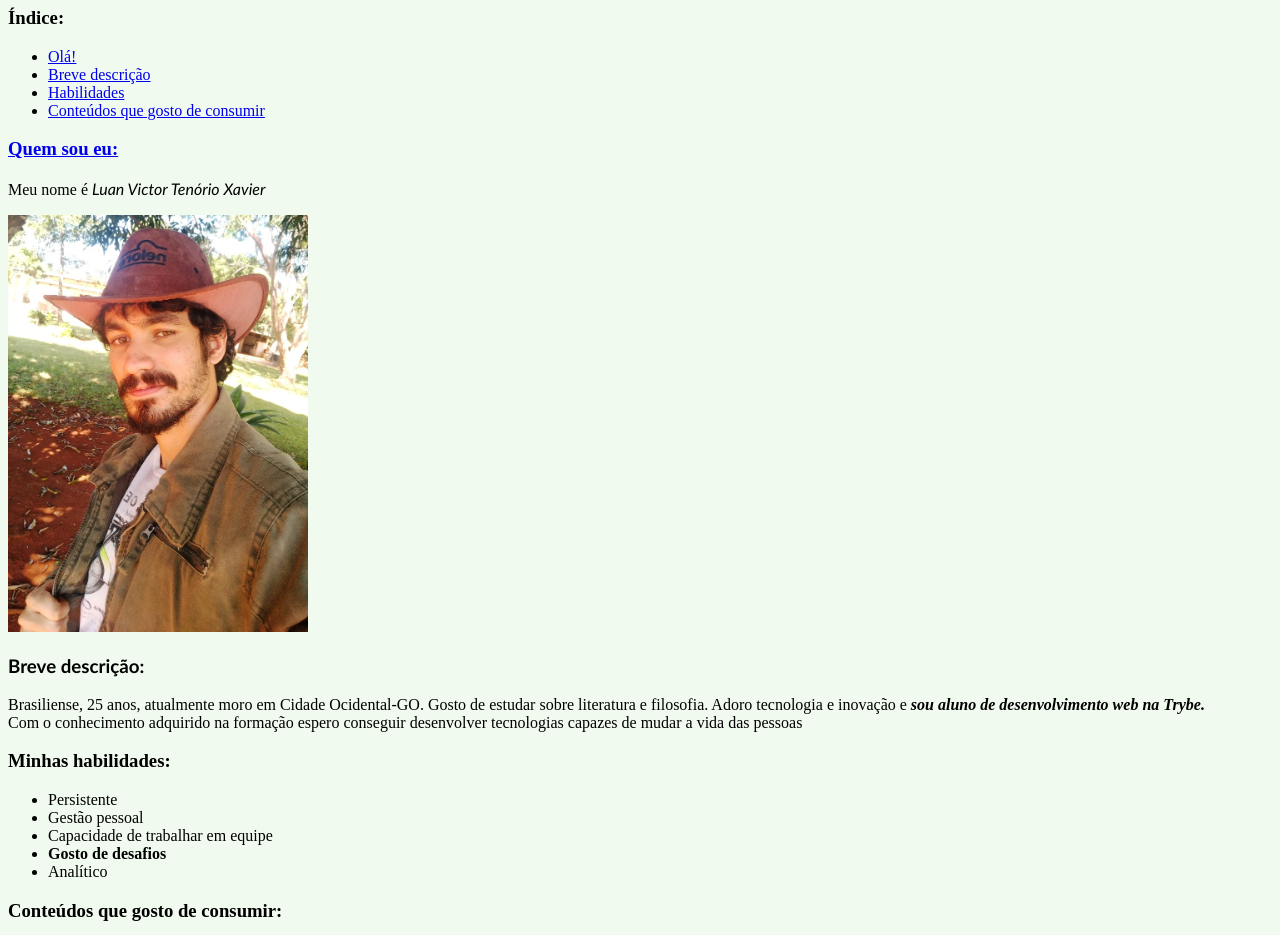
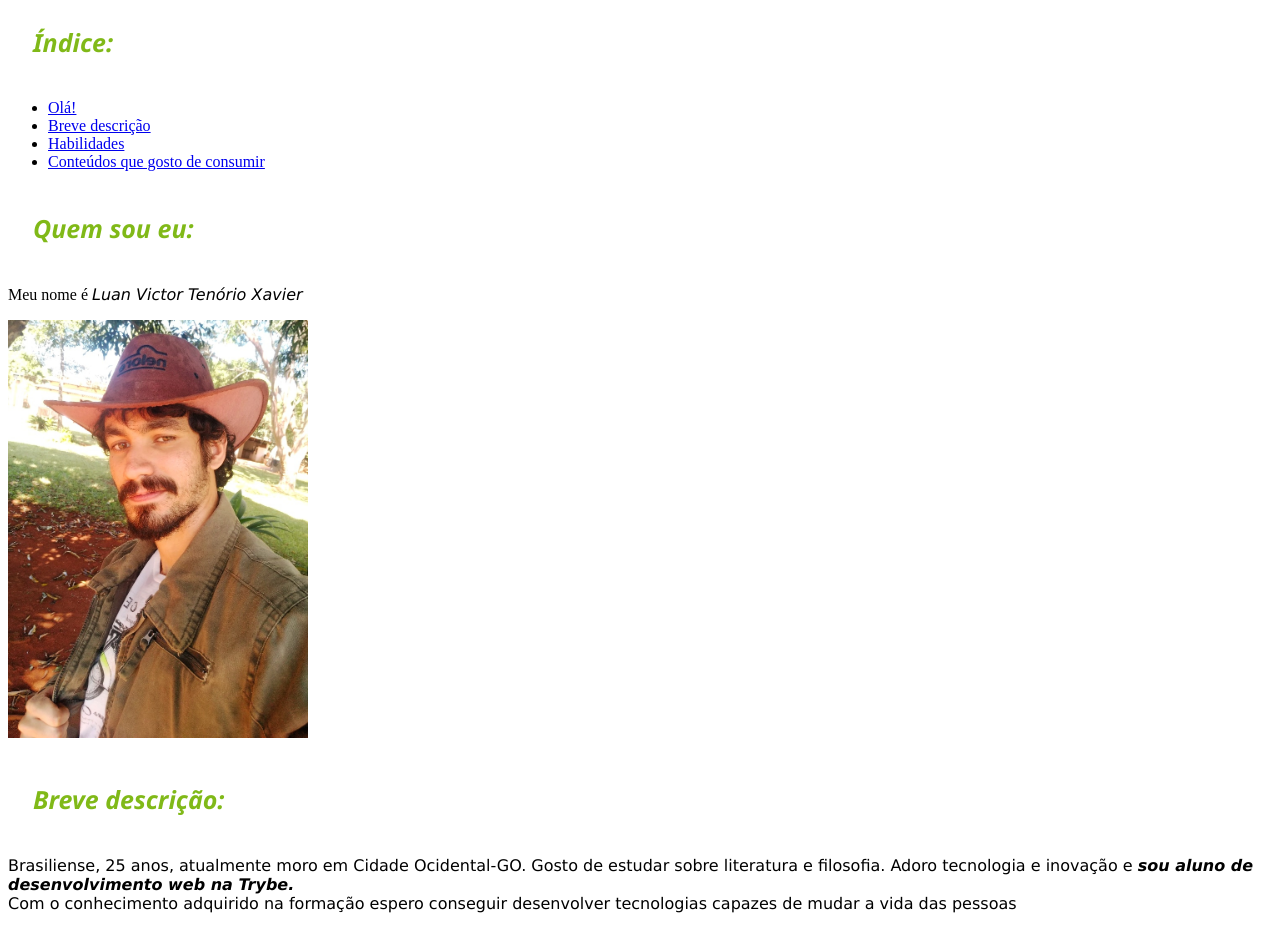
Before and after one commit to luan-vtx/luan-vtx.github.io, a plain HTML site: page index.html in a window 1280 px wide. Shown: the part 73-1008 px from the top of the page. Drawn offline with Linux system fonts and the light colour scheme.

Commit message:
alterar tamanho das fontas dos itens da lista de habilidade e alterar tags dos titulos

```diff
--- a/index.html
+++ b/index.html
@@ -3,25 +3,55 @@
   <head>
     <meta charset="UTF-8">
     <title>Portfólio</title>
+
     <style>
 
       body {
-        background-color: rgb(241, 250, 238);
+        background-color: white;
       }
 
-      #nome {
-        font-family: 'Trebuchet MS', 'Lucida Sans Unicode', 'Lucida Grande', 'Lucida Sans', Arial, sans-serif
+      .titles {
+        font-family: 'Segoe UI', Tahoma, Geneva, Verdana, sans-serif;
+        font-size: 25px;
+        font-style: oblique;
+        color: #80b918;
+        padding: 15px 25px;
+        text-decoration: none;
       }
 
-      #descricao {
-        font-family: 'Trebuchet MS', 'Lucida Sans Unicode', 'Lucida Grande', 'Lucida Sans', Arial, sans-serif;
+      #nome , #descricao {
+        font-family:'Lucida Sans', 'Lucida Sans Regular', 'Lucida Grande', 'Lucida Sans Unicode', Geneva, Verdana, sans-serif;
       }
+
+      .li1 {
+        font-size: 20px;
+      }
+
+      .li2 {
+        font-size: 10px;
+      }
+
+      .li3 {
+        font-size: 15px;
+      }
+
+      .li4 {
+        font-size: 25px;
+      }
+
+      .li5 {
+        font-size: 15px;
+        font-style: italic;
+        font-weight: bold;
+      }
+
     </style>
+
   </head>
 
   <body>
     <h1>Meu Portfólio Web</h1>
-    <h3>Índice:</h3>
+    <h3 class="titles">Índice:</h3>
       <ul>
         <li><a href="#foto">Olá!</a></li>
         <li><a href="#descricao">Breve descrição</a></li>
@@ -29,25 +59,25 @@
         <li><a href="#conteudo">Conteúdos que gosto de consumir</a></li>
       </ul>
 
-    <h3><a href="#foto">Quem sou eu:</a></h3>
+    <h3 class="titles">Quem sou eu:</h3>
       <p >Meu nome é <em id="nome">Luan Victor Tenório Xavier</em></p>
       <img src="IMG-20200628-WA0007-01.jpeg" alt="Imagem de Luan com chapéu na chácara de sua avó" width="300 px" id="foto">
 
-    <h3 id="descricao">Breve descrição:</h3>
-      <p>Brasiliense, 25 anos, atualmente moro em Cidade Ocidental-GO. Gosto de estudar sobre literatura e filosofia. Adoro tecnologia e inovação e <em><strong>sou aluno de desenvolvimento web na Trybe.</strong></em><br>
+    <h3 class="titles"> Breve descrição:</h3>
+      <p id="descricao">Brasiliense, 25 anos, atualmente moro em Cidade Ocidental-GO. Gosto de estudar sobre literatura e filosofia. Adoro tecnologia e inovação e <em><strong>sou aluno de desenvolvimento web na Trybe.</strong></em><br>
         Com o conhecimento adquirido na formação espero conseguir desenvolver tecnologias capazes de mudar a vida das pessoas
       </p>
 
-    <h3 id="habilidades">Minhas habilidades:</h3>
+    <h3 id="habilidades" class="titles">Minhas habilidades:</h3>
       <ul>
-        <li>Persistente</li>
-        <li>Gestão pessoal </li>
-        <li>Capacidade de trabalhar em equipe</li>
-        <li><strong>Gosto de desafios</strong></li>
-        <li>Analítico</li>
+        <li class="li1">Persistente</li>
+        <li class="li2">Gestão pessoal </li>
+        <li class="li3">Capacidade de trabalhar em equipe</li>
+        <li class="li4"><strong>Gosto de desafios</strong></li>
+        <li class="li5">Analítico</li>
       </ul>
 
-    <h3 id="conteudo">Conteúdos que gosto de consumir:</h3>
+    <h3 id="conteudo" class="titles">Conteúdos que gosto de consumir:</h3>
       <ul>
         <li><a href="https://contraosacademicos.com.br/" target="_blanket">Sobre vida intelectual</a></li>
         <li><a href="https://blog.betrybe.com/" target="_blanket">Sobre carreira e tecnologia</a></li>
```
